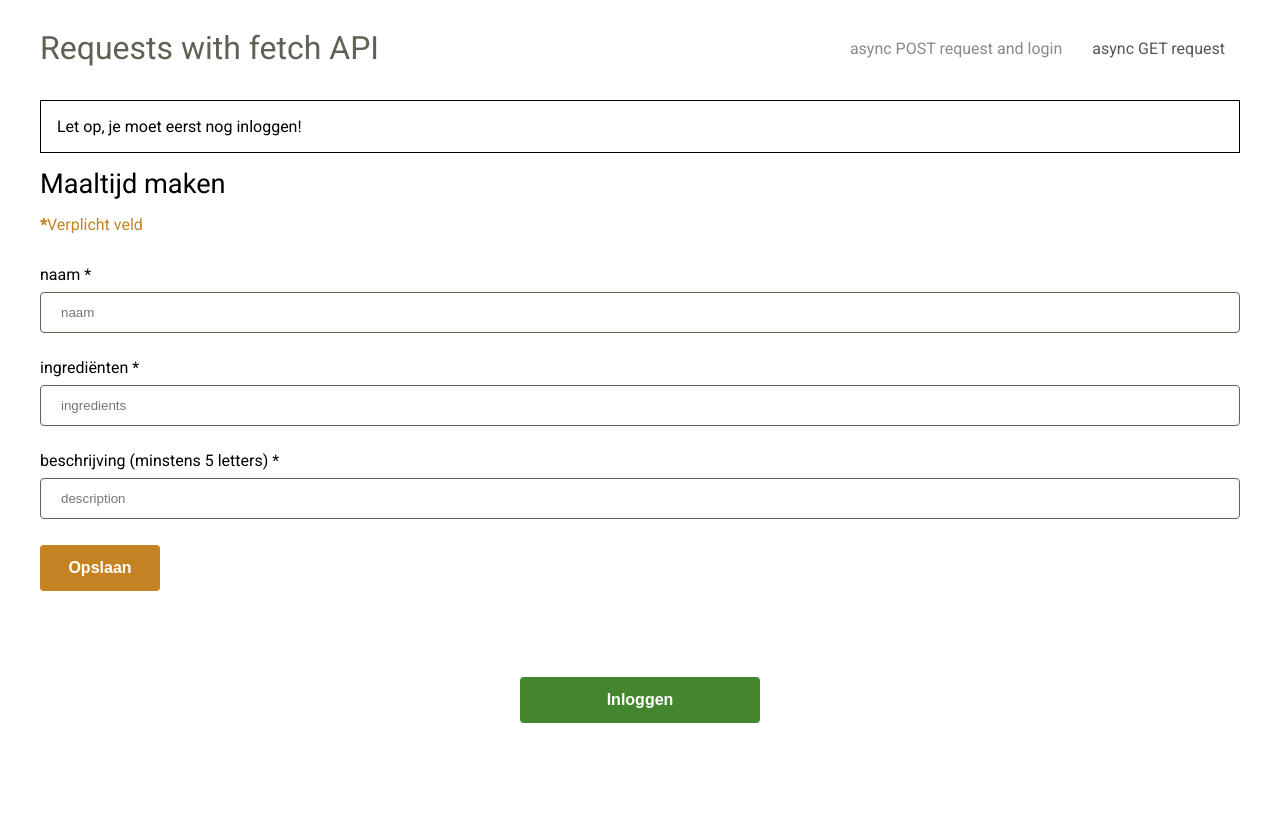
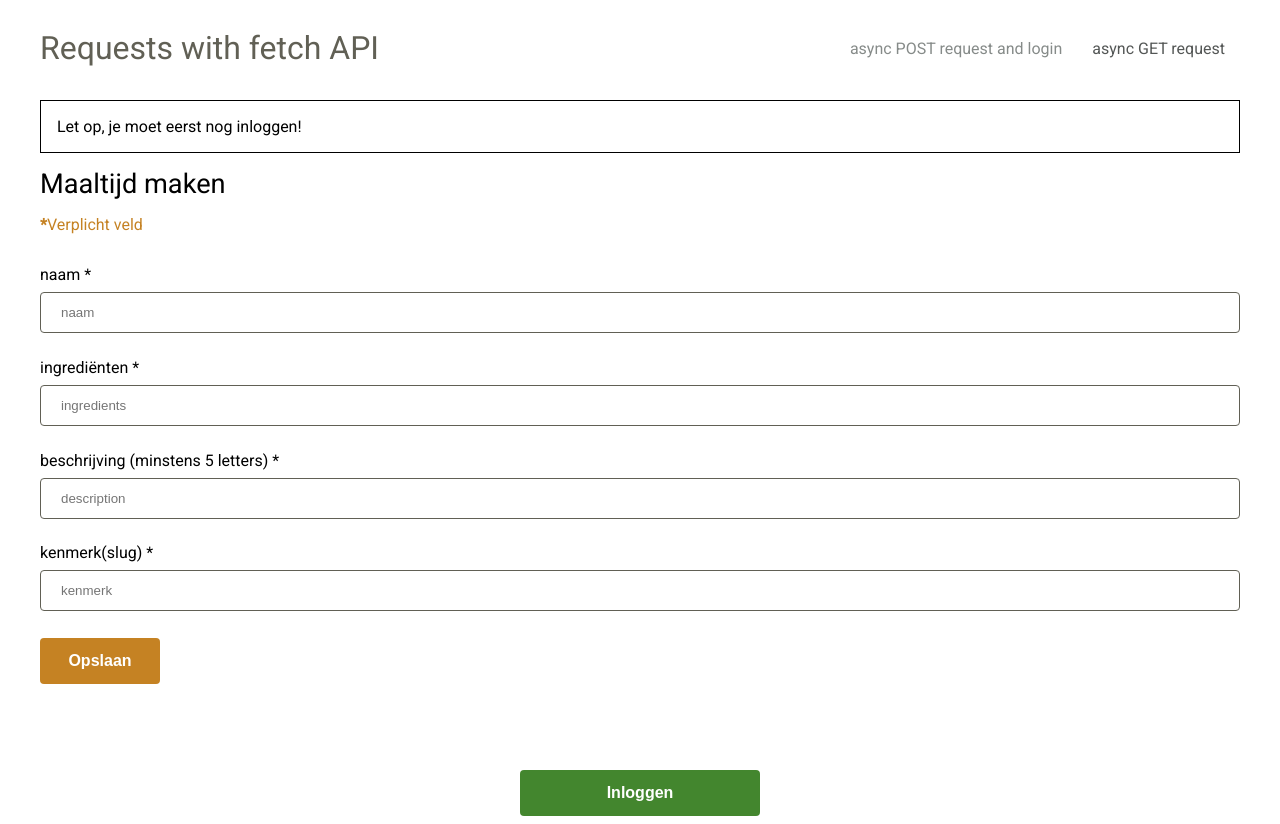
Before and after one commit to Mees100/meals-api-next, a Next.js app: page / in a window 1280 px wide. Before the commit the page ends 800 px from the top, so only its background shows below. Built offline with nearby package versions, Linux system fonts and the light colour scheme.

Commit message:
feat/ add unike veld to the form creatMeal (slug)

```diff
--- a/src/app/components/CreateMeal/CreateMeal.tsx
+++ b/src/app/components/CreateMeal/CreateMeal.tsx
@@ -10,7 +10,8 @@ const url = "https://meal-api-eight.vercel.app/meals";
 async function createMeal(
   name: string,
   ingredient: string,
-  description: string
+  description: string,
+  slug: string
 ): Promise<boolean> {
   const apiKey = getToken();
 
@@ -21,7 +22,7 @@ async function createMeal(
         name: name,
         ingredients: [ingredient],
         description,
-        slug: "string",
+        slug: slug,
       }),
       headers: {
         "Content-type": "application/json",
@@ -43,6 +44,7 @@ type Inputs = {
   name: string;
   ingredient: string;
   description: string;
+  slug: string;
 };
 export default function FormCreatMeal() {
   const {
@@ -63,7 +65,8 @@ export default function FormCreatMeal() {
     const result = await createMeal(
       data.name,
       data.ingredient,
-      data.description
+      data.description,
+      data.slug
     );
     if (result === false) {
       setMessage("Er trad een fout op");
@@ -141,6 +144,24 @@ export default function FormCreatMeal() {
                 </span>
               )}
             </div>
+            <div className={styles.inputGroup}>
+              <label htmlFor="kenmerk" className={styles.required}>
+                kenmerk(slug)
+              </label>
+              <input
+                type="text"
+                id="slug"
+                {...register("slug", {
+                  required: "Dit veld is verplicht",
+                })}
+                placeholder="kenmerk"
+              ></input>
+              {errors.slug && (
+                <span className={styles.errorMessage}>
+                  {errors.slug.message}
+                </span>
+              )}
+            </div>
 
             <button type="submit">Opslaan</button>
           </Form>
```
